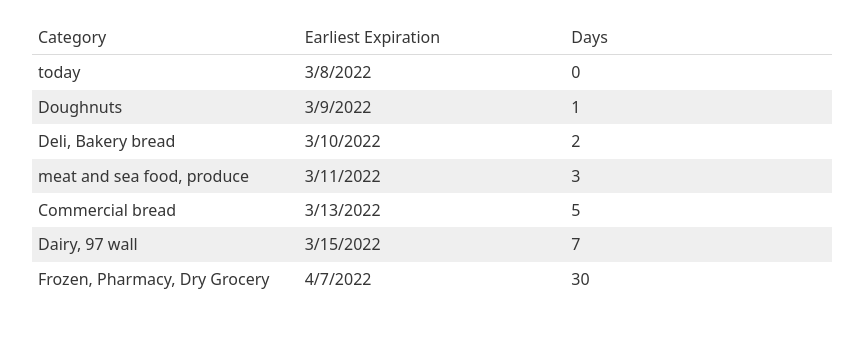
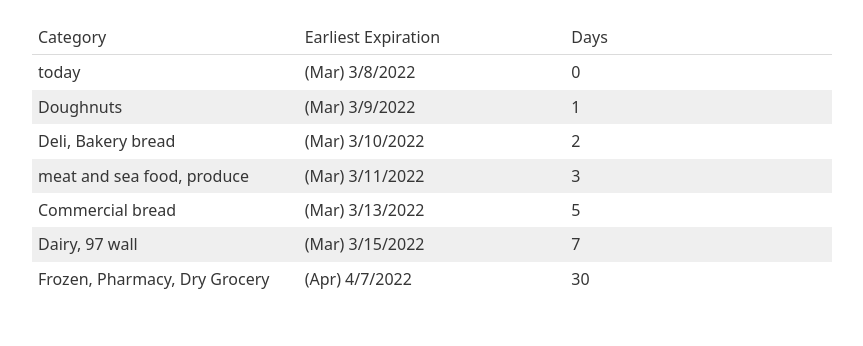
Before and after one commit to xela-zone/wm-dates, a Vue app: page / in a window 1280 px wide. Shown: the top 346 px of the page, without its empty margins (208-1071 px from the left). Built offline with nearby package versions, Linux system fonts and the light colour scheme.

Commit message:
add month abbriviation

```diff
--- a/src/components/date.vue
+++ b/src/components/date.vue
@@ -28,8 +28,10 @@ mounted() {
   },
   computed: {
     expiration() {
+      //  list of abriviations for months
+      let months = ["Jan", "Feb", "Mar", "Apr", "May", "Jun", "Jul", "Aug", "Sep", "Oct", "Nov", "Dec"];
       this.date.setDate(this.date.getDate() + this.days);
-      return `${this.date.getMonth() + 1 }/${this.date.getDate()}/${this.date.getFullYear()}`;
+      return `(${months[this.date.getMonth()]}) ${this.date.getMonth() + 1 }/${this.date.getDate()}/${this.date.getFullYear()}`;
     },
   },
 };
```
